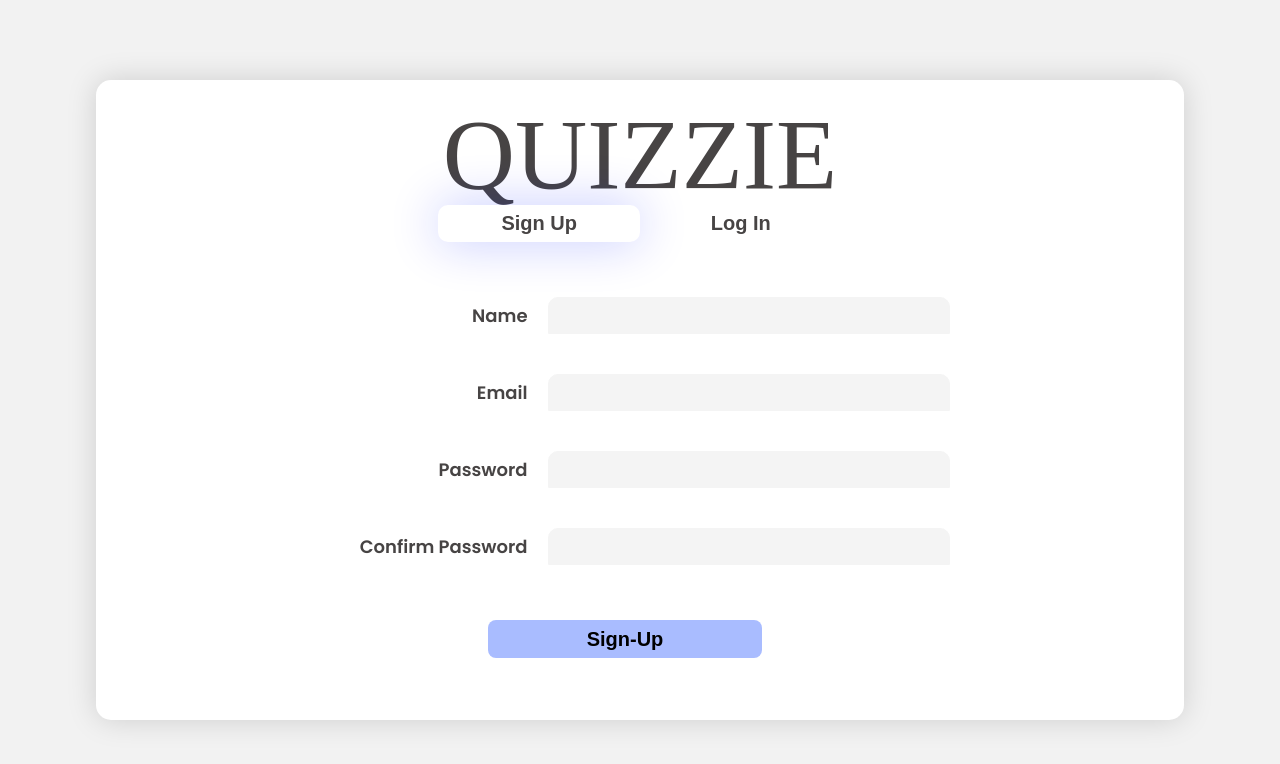
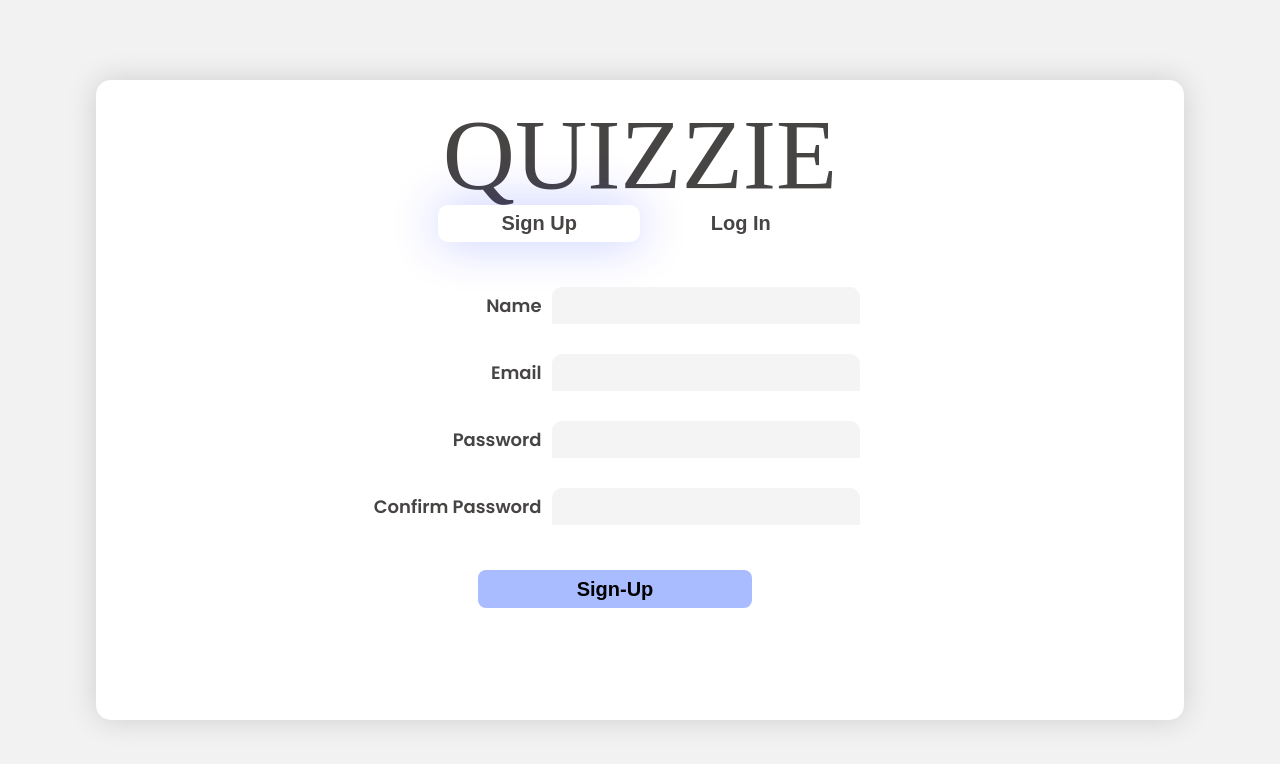
Before and after one commit to PramodAcharya808/Quizzie-Cuvette-Project, a React (Vite) app in the folder client/: page / in a window 1280 px wide. Shown: the top 764 px of the page. Built offline with nearby package versions, Linux system fonts and the light colour scheme; a web font is replaced by a local one.

Commit message:
updated - 1

```diff
--- a/client/src/components/auth/login/LoginForm.css
+++ b/client/src/components/auth/login/LoginForm.css
@@ -4,7 +4,7 @@
   flex-direction: column;
   gap: 1rem;
   width: 65rem;
-  padding: 5rem 5rem 2rem 2rem;
+  padding: 4rem 5rem 2rem 2rem;
 }
 
 .input-group {
--- a/client/src/components/auth/login/LoginForm.jsx
+++ b/client/src/components/auth/login/LoginForm.jsx
@@ -1,6 +1,6 @@
 import React from "react";
 import { useForm } from "react-hook-form";
-import "./LoginForm.css";
+// import "./LoginForm.css";
 import axios from "axios";
 import { toast, ToastContainer } from "react-toastify";
 import "react-toastify/dist/ReactToastify.css";
--- a/client/src/components/auth/signup/SignupForm.css
+++ b/client/src/components/auth/signup/SignupForm.css
@@ -2,13 +2,12 @@
 .signup-form {
   display: flex;
   flex-direction: column;
-  gap: 1rem;
-  width: 65rem;
-  padding: 5rem 5rem 2rem 2rem;
+  /* gap: 1rem; */
+  width: 45%;
+  padding: 4rem 5rem 0 0;
 }
 
 .input-group {
-  /* display: flex; */
   align-items: center;
   flex-direction: column;
 }
@@ -46,6 +45,7 @@ input[type="password"] {
 
 input:focus {
   border-color: #d5d5d5;
+  color: #474444;
   outline: none;
 }
 
```
